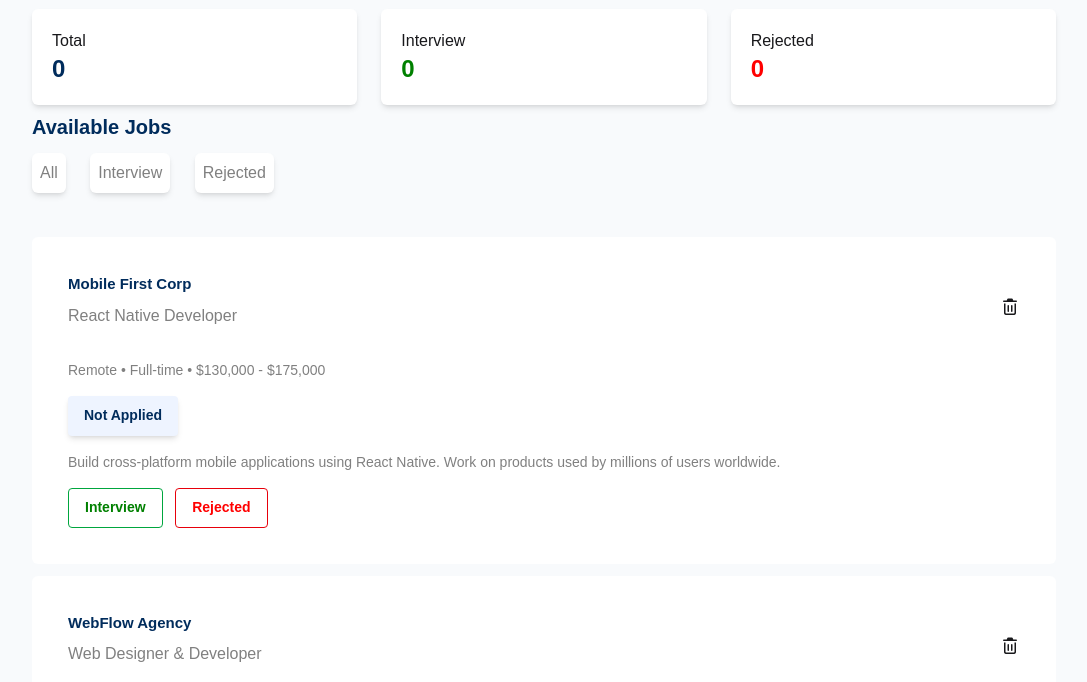
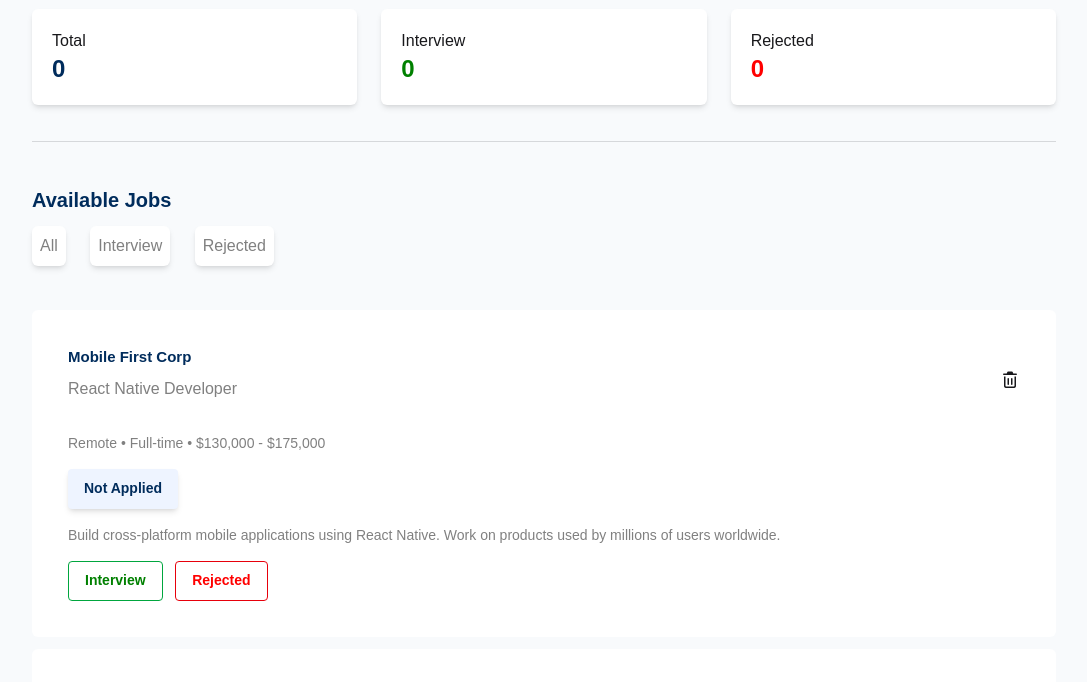
Before and after one commit to wazed-md-abdul/B13-A4-PH-Job-Tracker, a plain HTML site: page index.html in a window 1280 px wide. Shown: the part 75-757 px from the top of the page, without its empty margins (96-1183 px from the left). Drawn offline with nearby package versions, Linux system fonts and the light colour scheme.

Commit message:
added the missing horizontal line

```diff
--- a/index.html
+++ b/index.html
@@ -49,6 +49,7 @@
             </div>
         </div>
     </header>
+    <hr class="my-9 w-[80%] mx-auto opacity-15">
     <main>
         <section class="w-[80%] mx-auto space-y-3 pt-2">
             <div>
```
